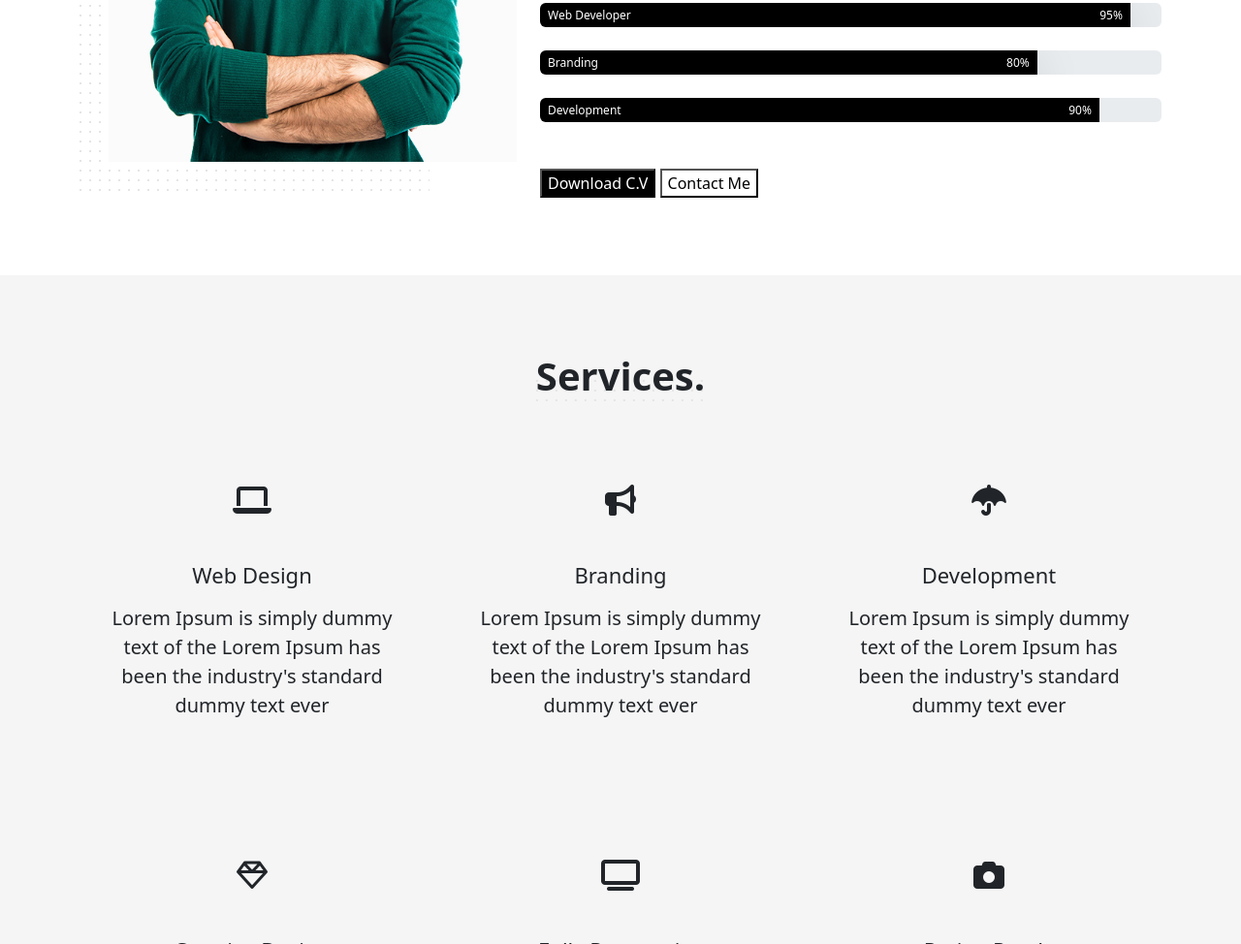
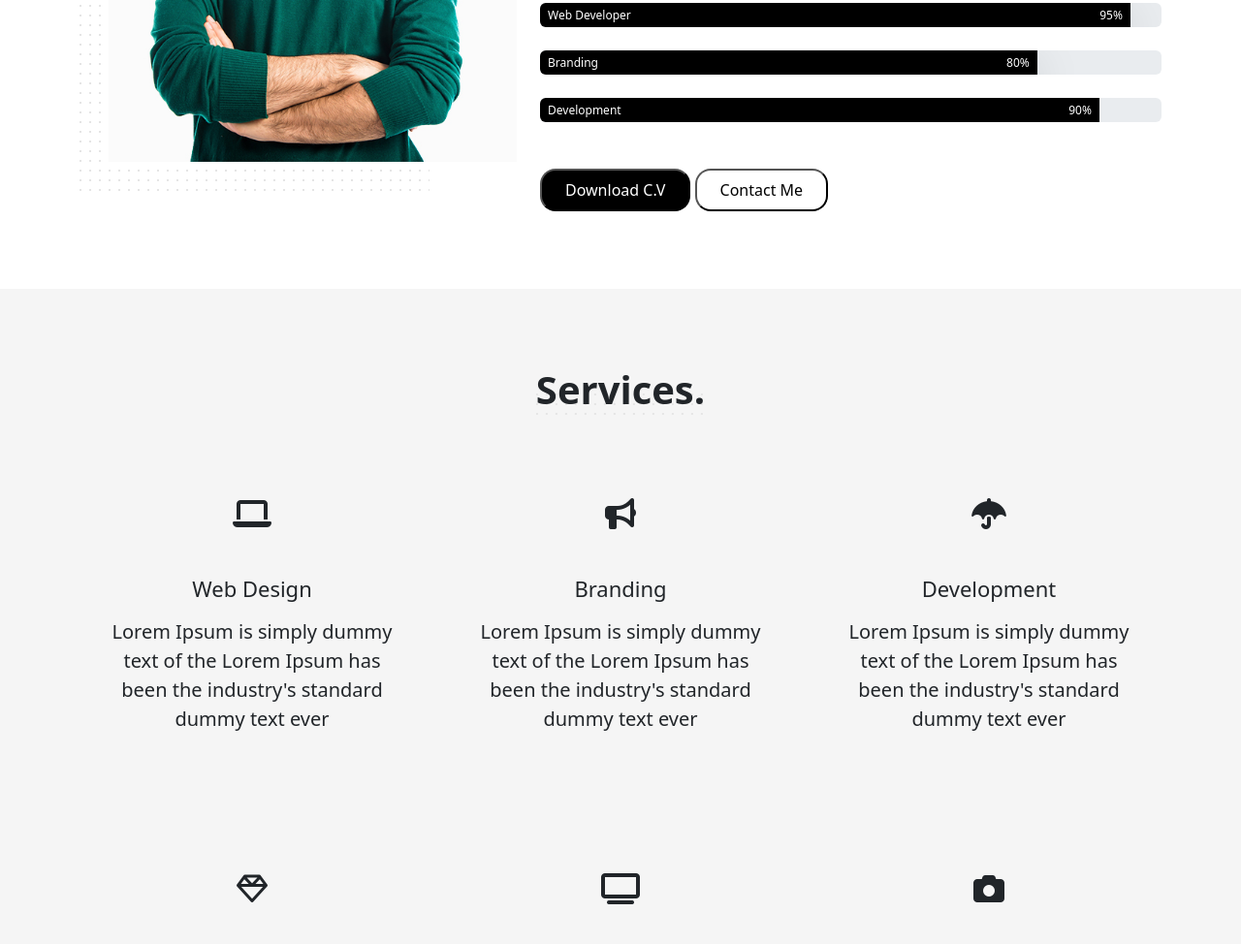
Before and after one commit to ahmedismai/Daniels-Design, a plain HTML site: page index.html in a window 1280 px wide. Shown: the part 1197-2171 px from the top of the page at 97% size. Drawn offline with nearby package versions, Linux system fonts and the light colour scheme.

Commit message:
Simple change

```diff
--- a/index.html
+++ b/index.html
@@ -185,8 +185,8 @@
           </div>
         </div>
         <div class="button mt-5">
-          <button class="don">Download C.V</button>
-          <button class="contact-me">Contact Me</button>
+          <button class="don px-4 py-2 rounded-4">Download C.V</button>
+          <button class="contact-me px-4 py-2 rounded-4">Contact Me</button>
         </div>
       </div>
     </div>
```
